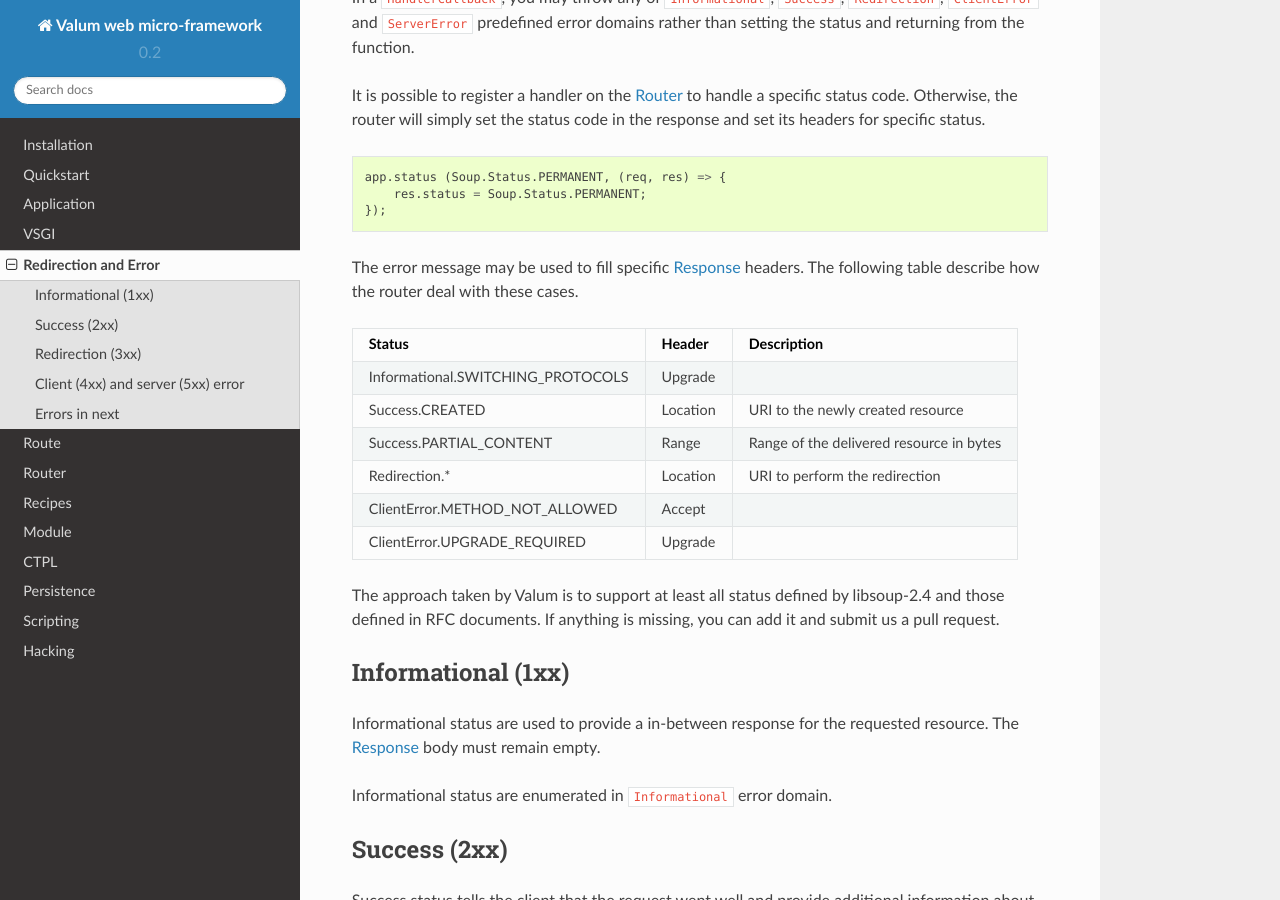
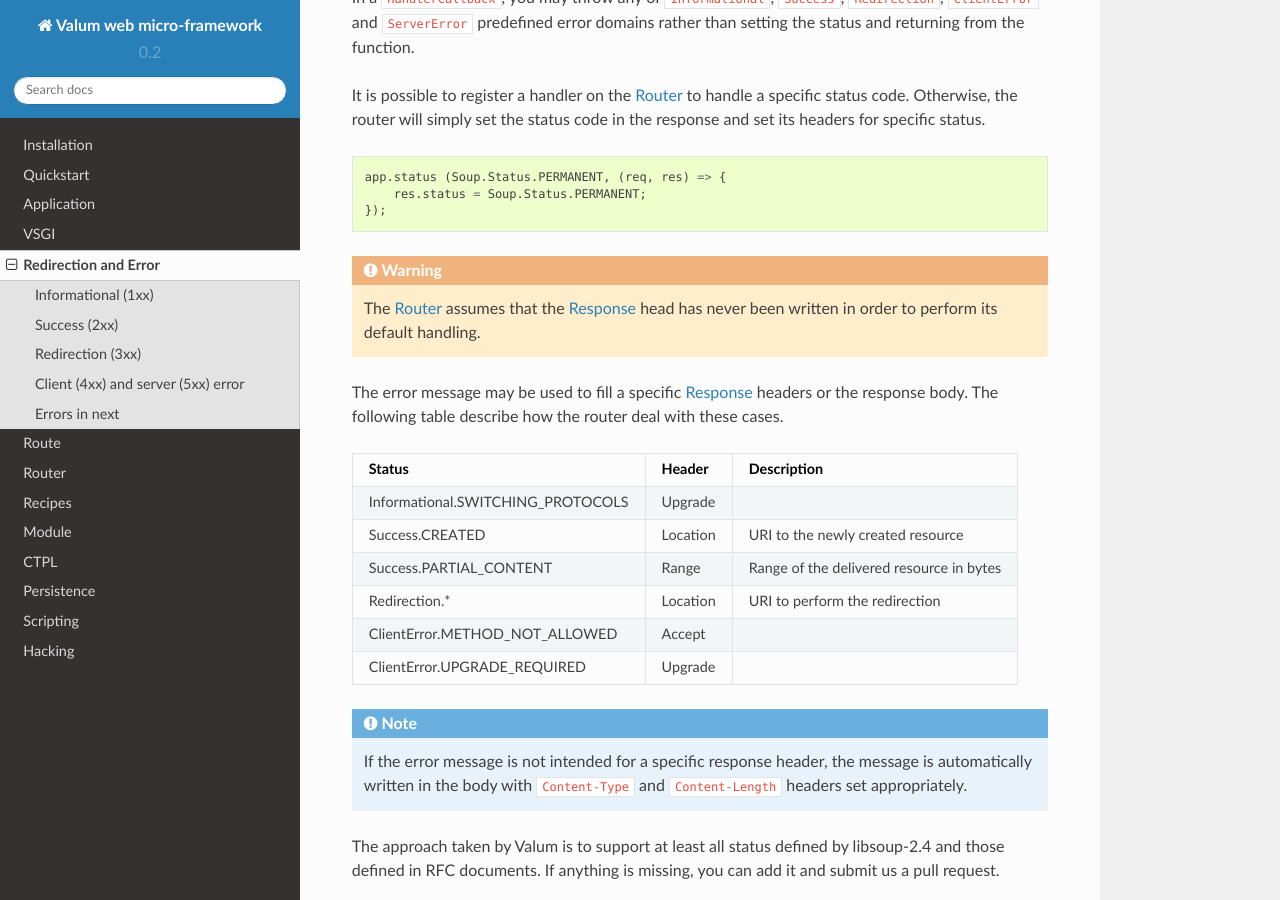
Before and after one commit to valum-framework/valum, a Sphinx documentation site: the page built from docs/redirection-and-error.rst, in a window 1280 px wide and 900 px high, scrolled down 222 px. Built offline with Sphinx 7.4.7 and the Read the Docs theme 2.0.0, drawn with Linux system fonts in a browser that asks for light colours; pages that are not in the unit, such as notebooks, are missing from menus.

Commit message:
Write the error message in the body if it's not used for headers
The response is processed as follow:

 - 'Content-Type' is set to 'text/plain; charset=utf-8'
 - 'Content-Length' is set to the size of the message, overriding the
   default chunked 'Transfer-Encoding'
 - the message is written in the response with 'write_all' to ensure
   it's written completely

Update the documentation to specify that the error message can also be
written in the body.

Add a test to cover the response object when such an error occurs.

```diff
--- a/docs/redirection-and-error.rst
+++ b/docs/redirection-and-error.rst
@@ -20,8 +20,14 @@
         res.status = Soup.Status.PERMANENT;
     });
 
-The error message may be used to fill specific :doc:`vsgi/response` headers.
-The following table describe how the router deal with these cases.
+.. warning::
+
+    The :doc:`router` assumes that the :doc:`vsgi/response` head has never been
+    written in order to perform its default handling.
+
+The error message may be used to fill a specific :doc:`vsgi/response` headers
+or the response body. The following table describe how the router deal with
+these cases.
 
 +-----------------------------------+----------+------------------------------------------+
 | Status                            | Header   | Description                              |
@@ -38,6 +44,12 @@
 +-----------------------------------+----------+------------------------------------------+
 | ClientError.UPGRADE_REQUIRED      | Upgrade  |                                          |
 +-----------------------------------+----------+------------------------------------------+
+
+.. note::
+
+    If the error message is not intended for a specific response header, the
+    message is automatically written in the body with ``Content-Type`` and
+    ``Content-Length`` headers set appropriately.
 
 The approach taken by Valum is to support at least all status defined by
 libsoup-2.4 and those defined in RFC documents. If anything is missing, you can
```
Also changed, not shown: 2 other files.
